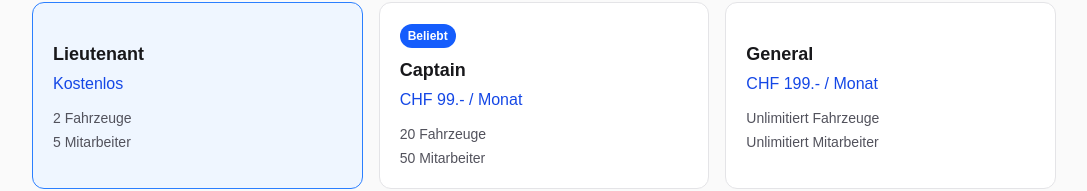
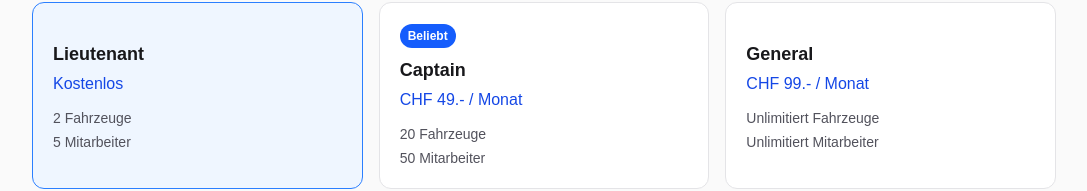
Before and after one commit to Scriby97/fleettrack-frontend, a Next.js app: page /onboarding/create-organization in a window 1280 px wide. Shown: the part 218-409 px from the top of the page, without its empty margins (96-1183 px from the left). Built offline with nearby package versions, Linux system fonts and the light colour scheme; no server answers.

Commit message:
Changed subscription prices

```diff
--- a/app/onboarding/create-organization/page.tsx
+++ b/app/onboarding/create-organization/page.tsx
@@ -39,7 +39,7 @@ export default function CreateOrganizationOnboardingPage() {
     {
       id: 'captain',
       label: 'Captain',
-      price: `CHF 99.- ${t('perMonthSuffix')}`,
+      price: `CHF 49.- ${t('perMonthSuffix')}`,
       maxVehicles: '20',
       maxMembers: '50',
       paid: true,
@@ -48,7 +48,7 @@ export default function CreateOrganizationOnboardingPage() {
     {
       id: 'general',
       label: 'General',
-      price: `CHF 199.- ${t('perMonthSuffix')}`,
+      price: `CHF 99.- ${t('perMonthSuffix')}`,
       maxVehicles: t('unlimitedLabel'),
       maxMembers: t('unlimitedLabel'),
       paid: true,
```
